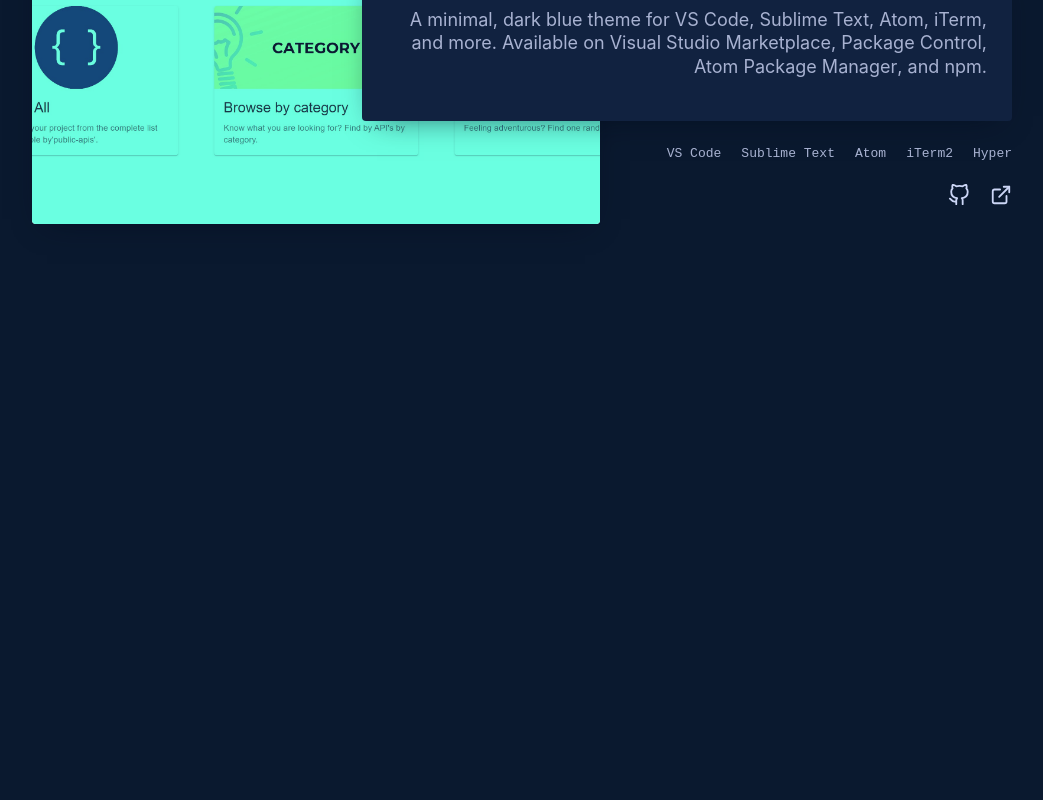
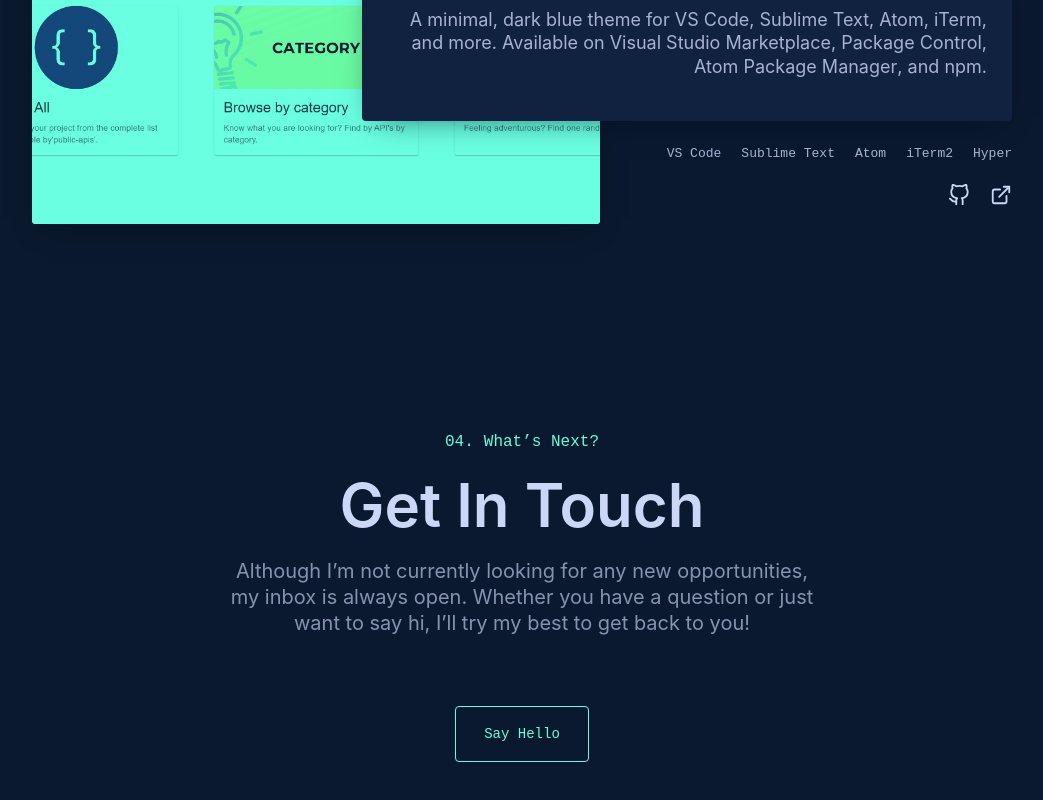
Before and after one commit to vinitpulstya/portfolio, an Angular app: page / in a window 1280 px wide. Shown: the part 2660-3460 px from the top of the page, without its empty margins (118-1161 px from the left). Before the commit the page ends 2984 px from the top, so only its background shows below. Built offline with nearby package versions, Linux system fonts and the light colour scheme.

Commit message:
templated "contact" component

```diff
--- a/src/app/app.module.ts
+++ b/src/app/app.module.ts
@@ -10,6 +10,7 @@
 import { AboutComponent } from './components/widgets/about/about.component';
 import { JobsComponent } from './components/widgets/jobs/jobs.component';
 import { ProjectsComponent } from './components/widgets/projects/projects.component';
+import { ContactComponent } from './components/widgets/contact/contact.component';
 
 @NgModule({
   declarations: [
@@ -21,6 +22,7 @@
     AboutComponent,
     JobsComponent,
     ProjectsComponent,
+    ContactComponent,
   ],
   imports: [
     BrowserModule,
--- a/src/app/components/pages/home-page/home-page.component.html
+++ b/src/app/components/pages/home-page/home-page.component.html
@@ -3,4 +3,5 @@
     <wgt-about></wgt-about>
     <wgt-jobs></wgt-jobs>
     <wgt-projects></wgt-projects>
+    <wgt-contact></wgt-contact>
 </main>
--- /dev/null
+++ b/src/app/components/widgets/contact/contact.component.html
@@ -0,0 +1,27 @@
+<section
+  id="contact"
+  class="contact__StyledContact fMdyDu"
+  data-sr-id="15"
+  style="
+    visibility: visible;
+    opacity: 1;
+    transform: matrix3d(1, 0, 0, 0, 0, 1, 0, 0, 0, 0, 1, 0, 0, 0, 0, 1);
+    transition: opacity 0.5s cubic-bezier(0.645, 0.045, 0.355, 1) 0.2s,
+      transform 0.5s cubic-bezier(0.645, 0.045, 0.355, 1) 0.2s;
+  "
+>
+  <h2 class="contact__StyledContact-numbered-heading contact__StyledContact-overline">What’s Next?</h2>
+  <h2 class="contact__StyledContact-title">Get In Touch</h2>
+  <p>
+    Although I’m not currently looking for any new opportunities, my inbox is
+    always open. Whether you have a question or just want to say hi, I’ll try my
+    best to get back to you!
+  </p>
+  <a
+    class="contact__StyledContact-email-link"
+    href="mailto:vinitsharma9876@gmail.com"
+    rel="noopener noreferrer"
+    target="_blank"
+    >Say Hello</a
+  >
+</section>
--- /dev/null
+++ b/src/app/components/widgets/contact/contact.component.scss
@@ -0,0 +1,58 @@
+.contact {
+    &__StyledContact {
+        max-width: 600px;
+        margin: 0px auto 100px;
+        text-align: center;
+
+        & &-overline {
+            margin-bottom: 20px;
+            color: var(--green);
+            font-family: var(--font-mono);
+            font-size: var(--fz-md);
+            font-weight: 400;
+        }
+
+        &-numbered-heading {
+            -webkit-box-align: center;
+            align-items: center;
+            position: relative;
+            margin: 10px 0px 40px;
+            width: 100%;
+            white-space: nowrap;
+
+            &::before {
+                position: relative;
+                counter-increment: section 1;
+                content: "0" counter(section) ".";
+                margin-right: 10px;
+                color: var(--green);
+                font-family: var(--font-mono);
+                font-weight: 400;
+            }
+        }
+
+        &-title {
+            font-size: clamp(40px, 5vw, 60px);
+        }
+
+        &-email-link {
+            color: var(--green);
+            background-color: transparent;
+            border: 1px solid var(--green);
+            border-radius: var(--border-radius);
+            padding: 1.25rem 1.75rem;
+            font-size: var(--fz-sm);
+            font-family: var(--font-mono);
+            line-height: 1;
+            text-decoration: none;
+            transition: var(--transition);
+            margin-top: 50px;
+
+            &:hover, &:focus-visible {
+                outline: none;
+                box-shadow: 4px 4px 0 0 var(--green);
+                transform: translate(-5px, -5px);
+            }
+        }
+    }
+}
```
Also changed, not shown: src/app/components/widgets/contact/contact.component.ts (added, +10 -0 lines), 1 other file (tests, documents, lock files or other folders).
